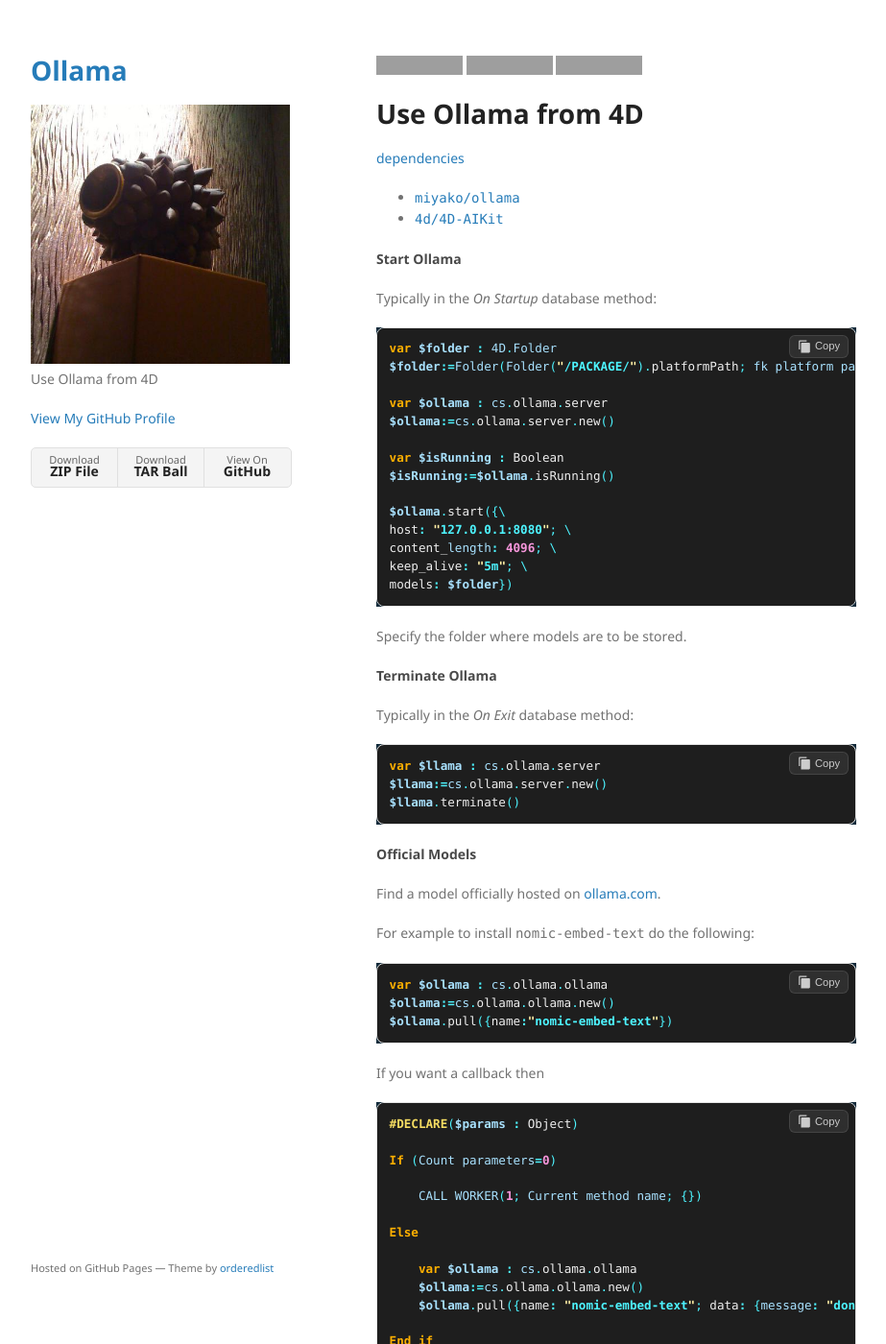
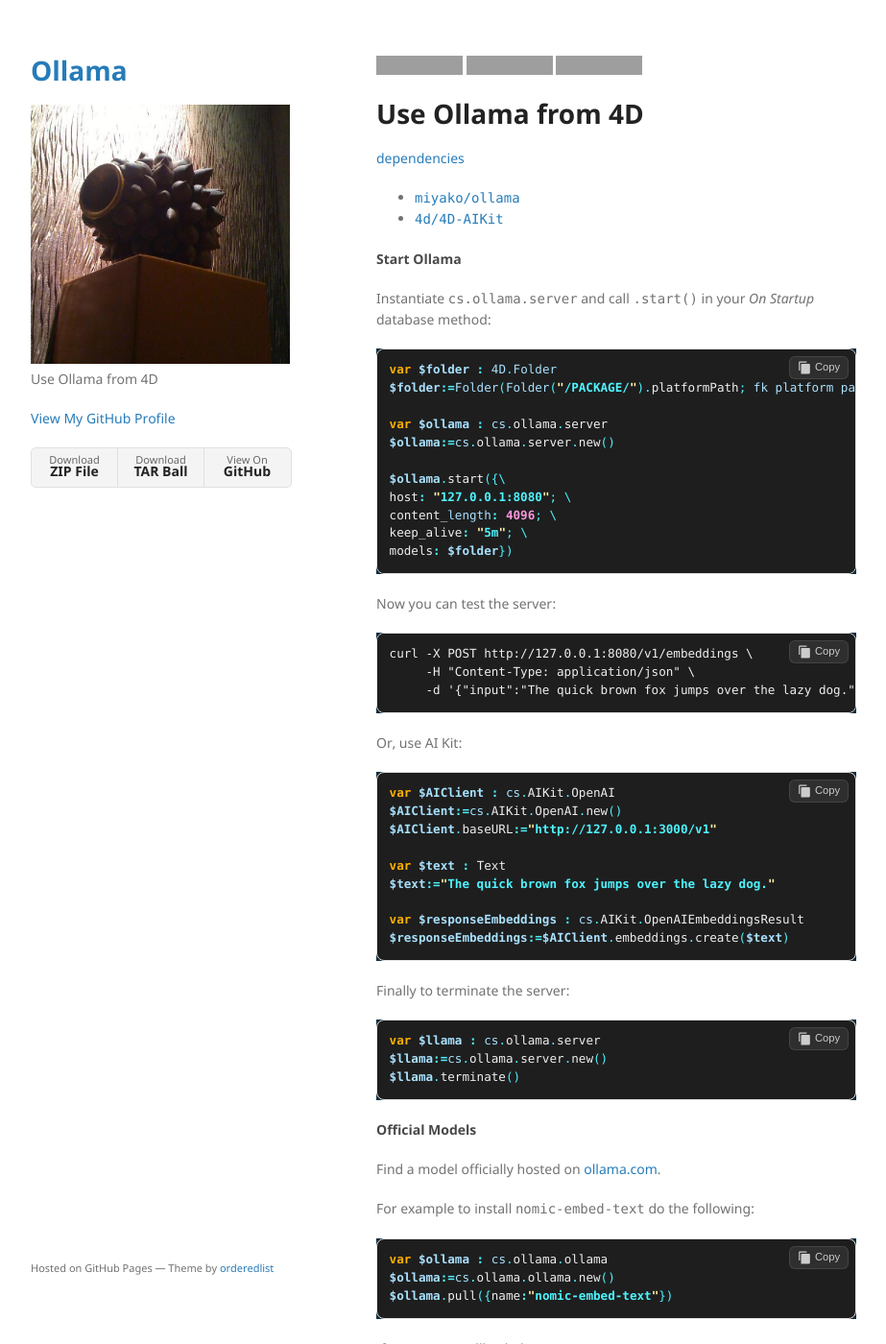
Before and after one commit to miyako/4d-example-local-inference-ollama, a Jekyll site: the page built from index.md, in a window 1280 px wide and 1400 px high. Shown: the whole window at 96% size, without its empty margins (178-1101 px from the left). Built offline with Jekyll 4.4.1, drawn with Linux system fonts in a browser that asks for light colours; grey boxes are pictures that could not be loaded.

Commit message:
Update index.md

````diff
--- a/index.md
+++ b/index.md
@@ -15,7 +15,7 @@ layout: default
 
 #### Start Ollama
 
-Typically in the *On Startup* database method:
+Instantiate `cs.ollama.server` and call `.start()` in your *On Startup* database method:
 
 ```4d
 var $folder : 4D.Folder
@@ -24,9 +24,6 @@ $folder:=Folder(Folder("/PACKAGE/").platformPath; fk platform path).parent.folde
 var $ollama : cs.ollama.server
 $ollama:=cs.ollama.server.new()
 
-var $isRunning : Boolean
-$isRunning:=$ollama.isRunning()
-
 $ollama.start({\
 host: "127.0.0.1:8080"; \
 content_length: 4096; \
@@ -34,11 +31,29 @@ keep_alive: "5m"; \
 models: $folder})
 ```
 
-Specify the folder where models are to be stored.
+Now you can test the server:
 
-#### Terminate Ollama
+```
+curl -X POST http://127.0.0.1:8080/v1/embeddings \
+     -H "Content-Type: application/json" \
+     -d '{"input":"The quick brown fox jumps over the lazy dog."}'
+```
 
-Typically in the *On Exit* database method:
+Or, use AI Kit:
+
+```4d
+var $AIClient : cs.AIKit.OpenAI
+$AIClient:=cs.AIKit.OpenAI.new()
+$AIClient.baseURL:="http://127.0.0.1:3000/v1"
+
+var $text : Text
+$text:="The quick brown fox jumps over the lazy dog."
+
+var $responseEmbeddings : cs.AIKit.OpenAIEmbeddingsResult
+$responseEmbeddings:=$AIClient.embeddings.create($text)
+```
+
+Finally to terminate the server:
 
 ```4d
 var $llama : cs.ollama.server
````
